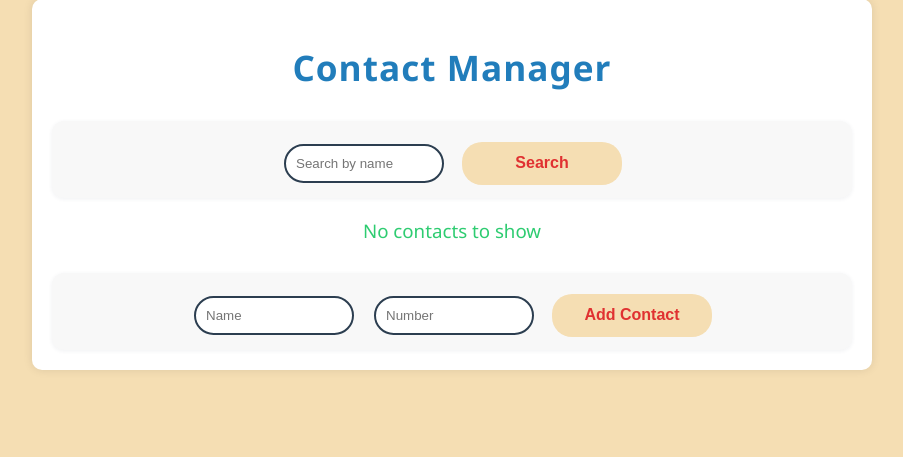
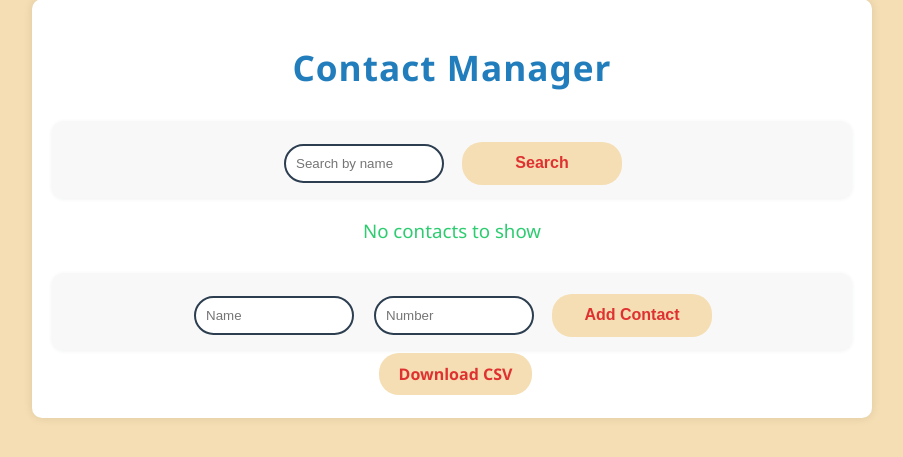
Before and after one commit to BikitSuwal/My-flask-app, a Flask app: page / in a window 1280 px wide. Shown: the part 51-508 px from the top of the page, without its empty margins (188-1091 px from the left). Run offline with Flask 3, Linux system fonts and the light colour scheme; data that the repository does not hold is empty.

Commit message:
fixed bug

```diff
--- a/templates/index.html
+++ b/templates/index.html
@@ -42,6 +42,7 @@
         <input type="text" name="number" id="number" placeholder="Number" required>
         <input type="submit" value="Add Contact" class="add">
     </form>
+    <a href="{{ url_for('export_contacts') }}" class="add" style="margin-left: 10px;">Download CSV</a>
 </div>
 <script>
 function confirmDelete(event) {
```
